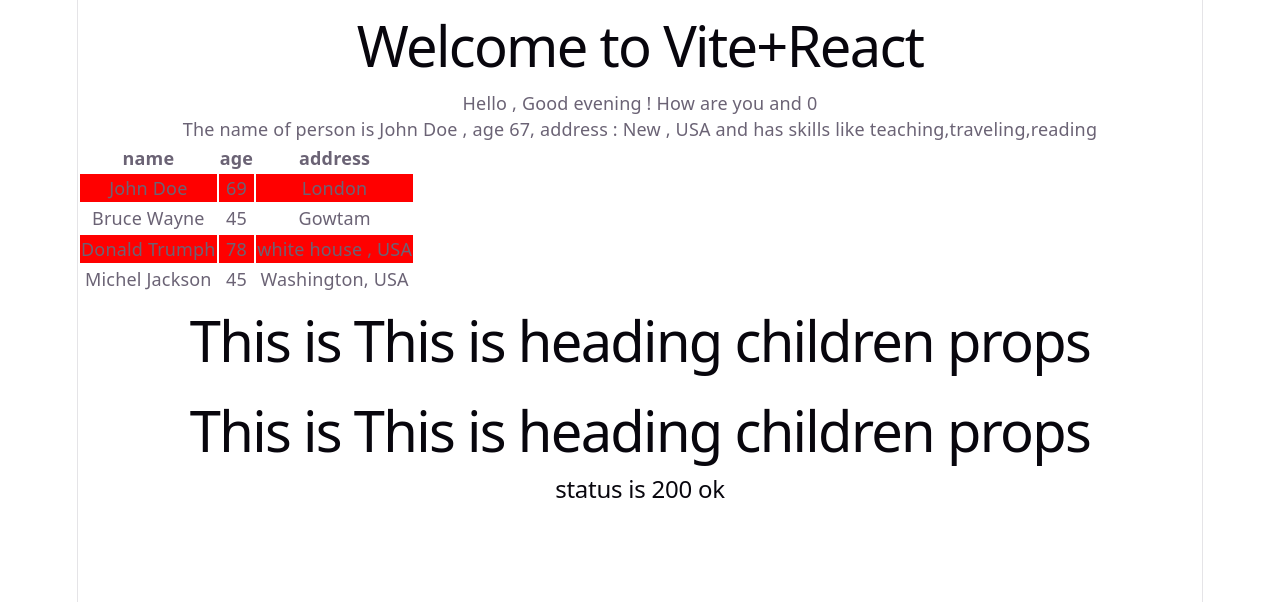
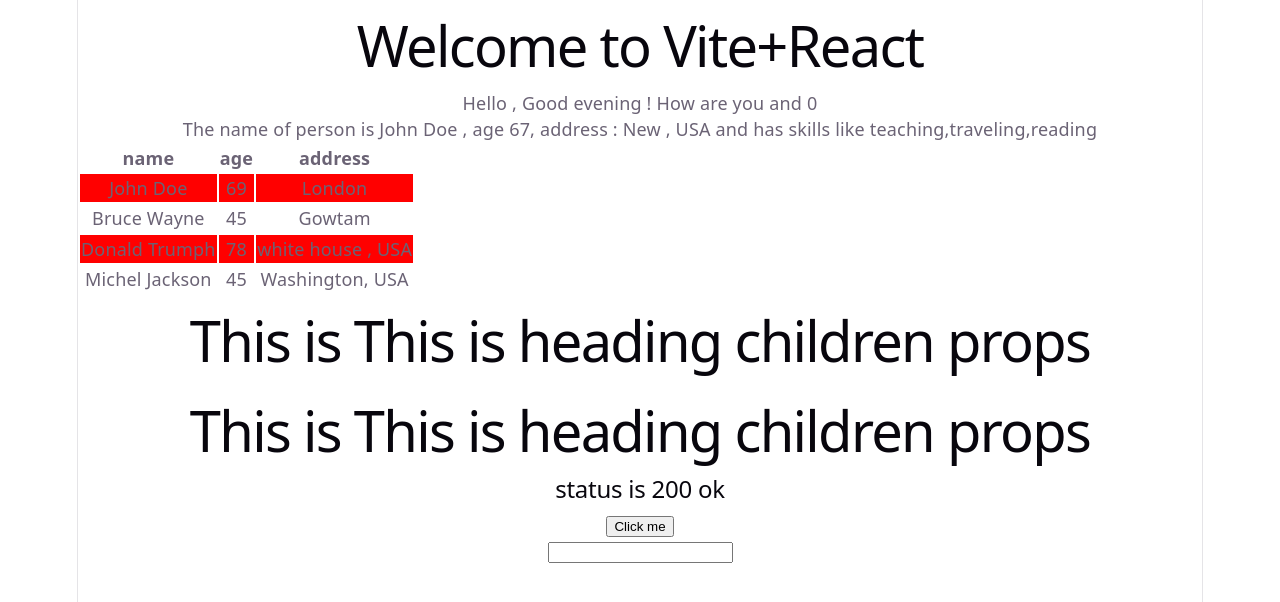
Before and after one commit to sachinsoumya/React_Typescript, a React (Vite) app: page / in a window 1280 px wide. Shown: the top 602 px of the page. Built offline with nearby package versions, Linux system fonts and the light colour scheme.

Commit message:
Event props types.

```diff
--- a/src/App.tsx
+++ b/src/App.tsx
@@ -5,7 +5,9 @@ import Person from "./components/Person";
 import PersonList from "./components/PersonList";
 import { Heading } from "./components/Heading";
 import { Oscar as Oscars } from "./components/Oscar";
-import {Status} from "./components/Status"
+import {Status} from "./components/Status";
+import { Button } from "./components/Button";
+import { InputElement } from "./components/Input";
 
 function App() {
   const personDetails = {
@@ -58,6 +60,12 @@ function App() {
         <Heading>This is heading children props</Heading>
       </Oscars>
       <Status status = "success" />
+      <Button handleClick = {(event, id)=>{
+        console.log(event.type , id)
+      }}/>
+      <InputElement handleChange={(event)=>{
+        console.log(event)
+      }} value=" " />
     </>
   );
 }
--- /dev/null
+++ b/src/components/Button.tsx
@@ -0,0 +1,11 @@
+type buttonProps = {
+  handleClick: (event: React.MouseEvent<HTMLButtonElement> , id:number) => void;
+};
+
+export const Button = (props: buttonProps) => {
+  return (
+    <div>
+      <button onClick={(event)=>props.handleClick(event , 1)}>Click me</button>
+    </div>
+  );
+};
--- /dev/null
+++ b/src/components/Input.tsx
@@ -0,0 +1,20 @@
+type inputProps = {
+  value: string;
+
+  handleChange: (event: React.ChangeEvent<HTMLInputElement>) => void;
+};
+
+export const InputElement = ({ handleChange, value }: inputProps) => {
+  const handleInputChange = (eventValue: string) => {
+    console.log(eventValue);
+  };
+  return (
+    <div>
+      <input
+        type="text"
+        onChange={(e) => handleInputChange(e.target.value)}
+        value={value}
+      ></input>
+    </div>
+  );
+};
```
Also changed, not shown: 1 other file (tests, documents, lock files or other folders).
